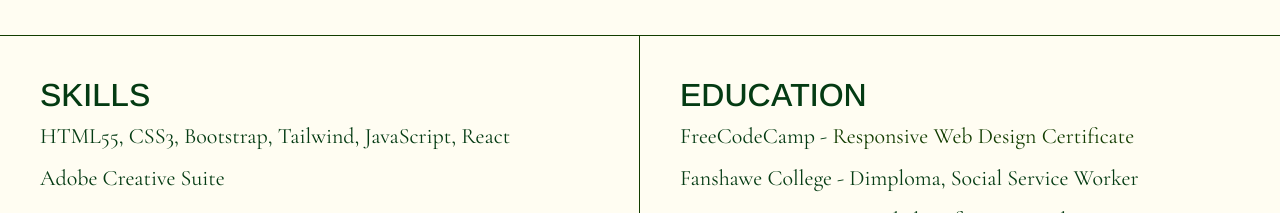
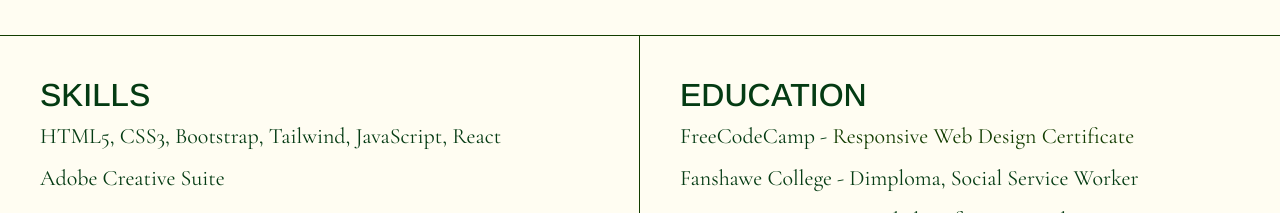
Before and after one commit to perryphalla/Portfolio-V2, a plain HTML site: page index.html in a window 1280 px wide. Shown: the part 1400-1613 px from the top of the page. Drawn offline with nearby package versions, Linux system fonts and the light colour scheme.

Commit message:
Testing gitgub removed 5

```diff
--- a/index.html
+++ b/index.html
@@ -83,7 +83,7 @@
         <div class="row g-0">
             <div id="skills-left" class="col-md-6">
                 <h2>SKILLS</h2>
-                <p>HTML55, CSS3, Bootstrap, Tailwind, JavaScript, React</p>
+                <p>HTML5, CSS3, Bootstrap, Tailwind, JavaScript, React</p>
                 <p>Adobe Creative Suite</p>
                 <p>Responsive Design</p>
                 <p>Wordpress</p>
```
